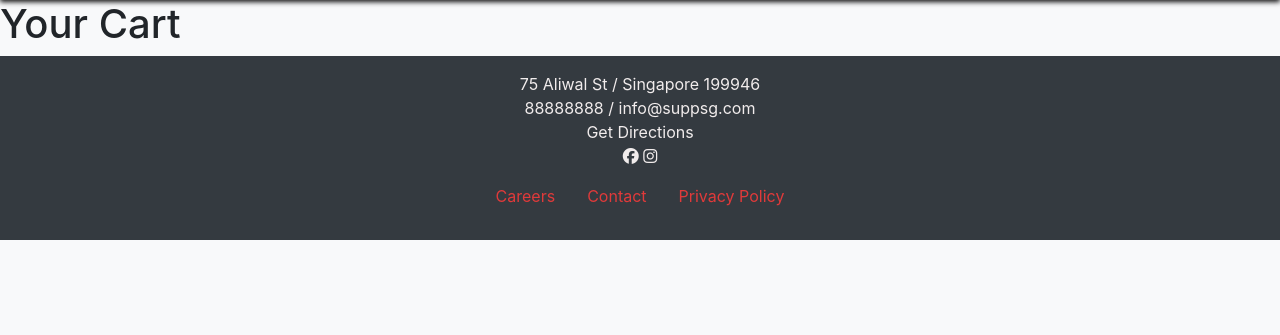
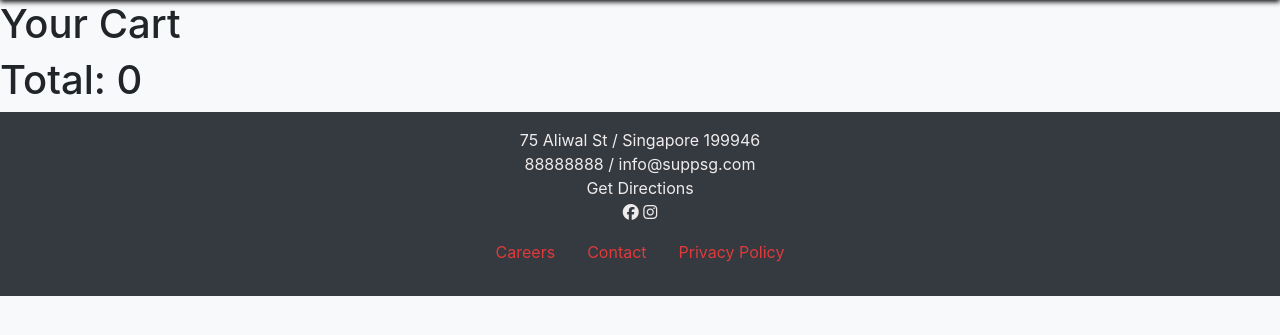
Before and after one commit to Code-Institute-Submissions/DJANGO-ECOM-1, a Django app: page /cart/view/cart/ in a window 1280 px wide. Shown: the part 56-391 px from the top of the page. Run offline with Django 3.2, Linux system fonts and the light colour scheme; some libraries are stand-ins or nearby versions.

Commit message:
added update qty to cart

```diff
--- a/cart/templates/cart/view_cart.html
+++ b/cart/templates/cart/view_cart.html
@@ -4,19 +4,21 @@
 <h1>Your Cart</h1>
 {%for key, cart_item in cart.items %}
 <div class="card">
-    <div class="card-title">{{cart_item.title}}</div>
     <div class="card-body">
+        <div class="card-title">{{cart_item.title}} (${{cart_item.cost}})
             <p>
                 <form method="POST" action="{% url 'update_cart_quantity_url' product_id=cart_item.id %}">
                     {%csrf_token%}
                     Quantity:
-                <input name="qty" type="text" value="{{cart_item.qty}}" style="width:20px">
+                    <input name="qty" type="text" value="{{cart_item.qty}}" style="width:30px">
                     <input type="submit" class="btn btn-primary btn-sm" value="Update Quantity"/>
                 </form>
-            Cost: {{cart_item.cost}}
             </p>
+        </div>
         <a class="btn btn-danger btn-sm" href="{% url 'remove_from_cart_url' product_id=cart_item.id %}">Remove</a>
+        <p>Total Cost: {{cart_item.total_cost}}</p>
     </div>
 </div>
 {%endfor%}
+<h1>Total: {{total}}</h1>
 {%endblock %}
--- a/cart/views.py
+++ b/cart/views.py
@@ -13,7 +13,8 @@ def add_to_cart(request, product_id):
             'id': product_id,
             'title': product.title,
             'cost': float(product.price),
-            'qty': 1
+            'qty': 1,
+            'total_cost': float(product.price),
         }
         # save the cart back to sessions
         request.session['shopping_cart'] = cart
@@ -21,7 +22,8 @@ def add_to_cart(request, product_id):
         messages.success(request, "Product has been added to your cart!")
         return HttpResponseRedirect(request.META.get('HTTP_REFERER'))
     else:
-        cart[product_id]['qty'] += 1
+        cart[product_id]['qty'] = int(cart[product_id]['qty']) + 1
+        cart[product_id]['total_cost'] = float(cart[product_id]['total_cost']) + float(cart[product_id]['cost'])
         request.session['shopping_cart'] = cart
         messages.success(request, "Product has been added to your cart!")
         return HttpResponseRedirect(request.META.get('HTTP_REFERER'))
@@ -30,7 +32,12 @@ def add_to_cart(request, product_id):
 def view_cart(request):
     # retrieve the cart
     cart = request.session.get('shopping_cart', {})
+    total = 0
+    for k, v in cart.items():
+        total += float(v['cost']) * int(v['qty'])
+
     context = {
+        'total': total,
         'title': 'View Cart',
         'cart': cart
     }
@@ -58,6 +65,7 @@ def update_quantity(request, product_id):
     cart = request.session.get('shopping_cart')
     if product_id in cart:
         cart[product_id]['qty'] = request.POST['qty']
+        cart[product_id]['total_cost'] = int(request.POST['qty']) * float(cart[product_id]['cost'])
         request.session['shopping_cart'] = cart
         messages.success(request,
                          f"Quantity for {cart[product_id]['title']} has been changed")
--- a/templates/base.html
+++ b/templates/base.html
@@ -42,6 +42,7 @@
                             <a class="dropdown-item" href="{% url 'essentials_url' %}">Essentials</a>
                         </div>
                     </li>
+
                     <li class="nav-item dropdown">
                         <a class="nav-link" href="" id="BrandDropdown" type="button" data-toggle="dropdown" aria-haspopup="true" aria-expanded="false">Brands</a>
                         <div class="dropdown-menu bg-dark" aria-labelledby="BrandDropdown">
```
Also changed, not shown: db.sqlite3. Lines whose indentation alone changed are shown as unchanged.
